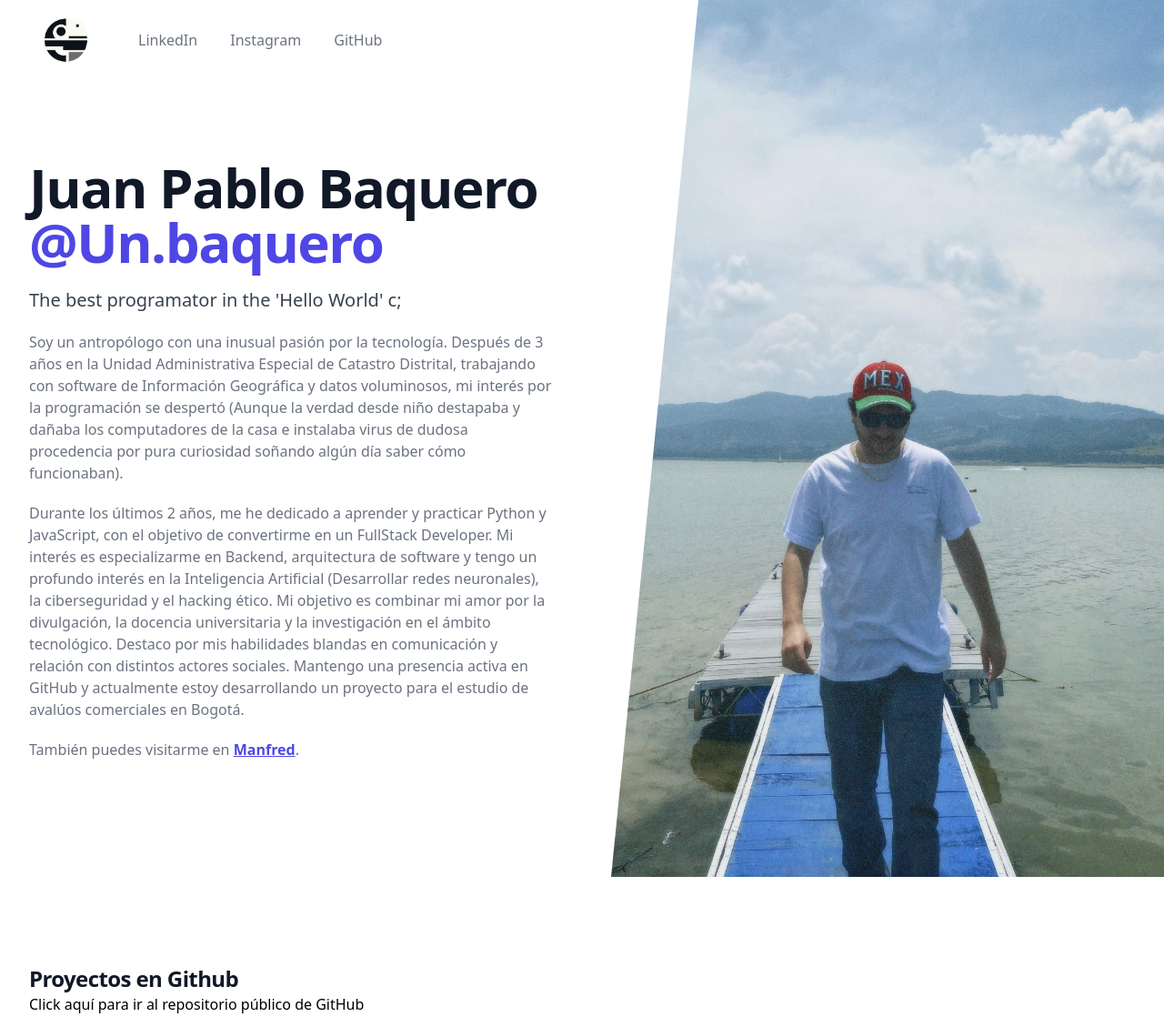
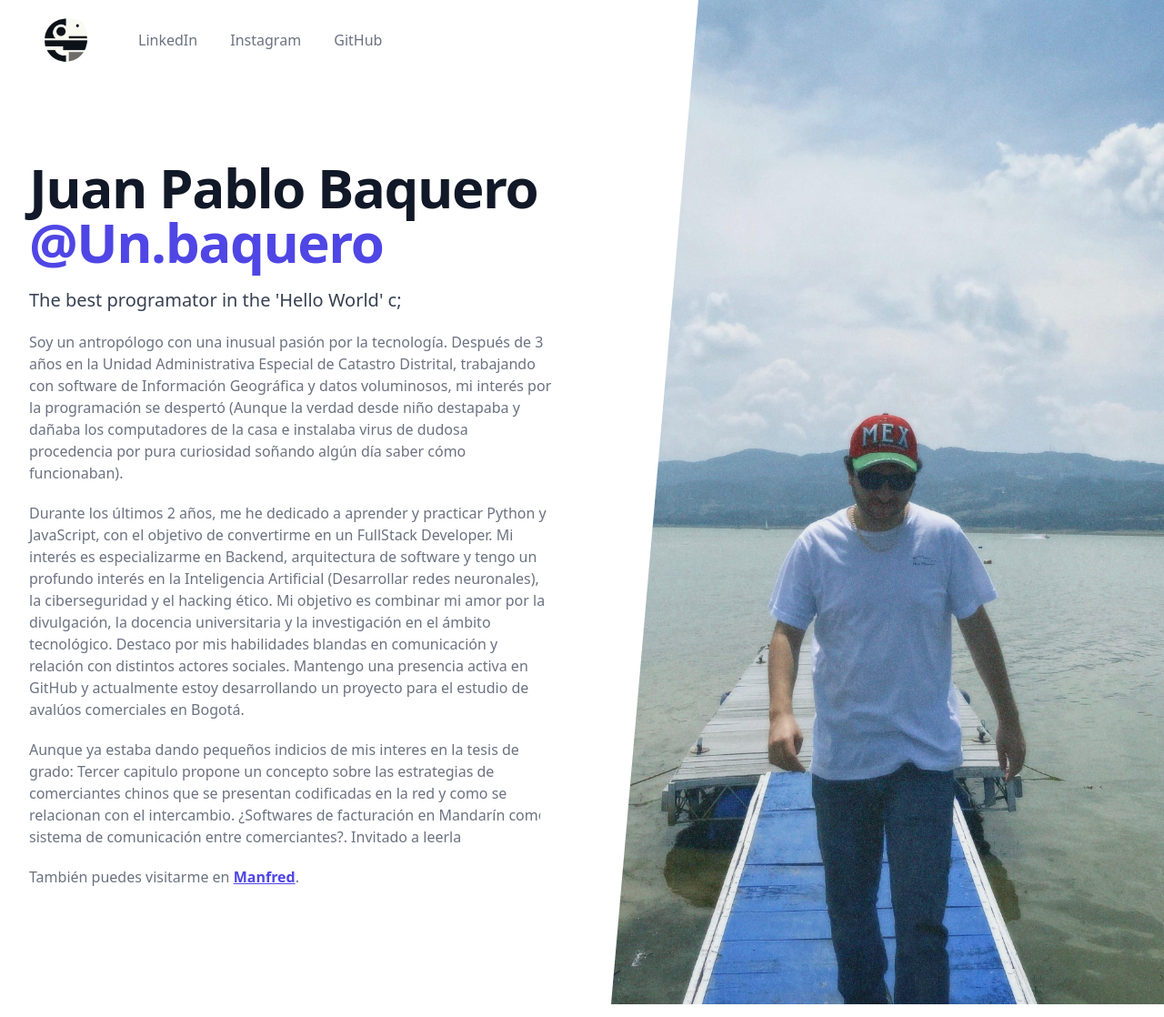
Before and after one commit to JuanBaquero99/Portafolio-Unbaquero, a plain HTML site: page index.html in a window 1280 px wide. Shown: the top 1118 px of the page at 91% size. Drawn offline with nearby package versions, Linux system fonts and the light colour scheme; no server answers.

Commit message:
Se actualiza bio

```diff
--- a/index.html
+++ b/index.html
@@ -87,6 +87,11 @@
                 Durante los últimos 2 años, me he dedicado a aprender y practicar Python y JavaScript, con el objetivo de convertirme en un FullStack Developer. Mi interés es especializarme en Backend, arquitectura de software y tengo un profundo interés en la Inteligencia Artificial (Desarrollar redes neuronales), la ciberseguridad y el hacking ético. Mi objetivo es combinar mi amor por la divulgación, la docencia universitaria y la investigación en el ámbito tecnológico. Destaco por mis habilidades blandas en comunicación y relación con distintos actores sociales. Mantengo una presencia activa en GitHub y actualmente estoy desarrollando un proyecto para el estudio de avalúos comerciales en Bogotá.
               </p>
 
+              <p class="mt-3 text-sm md:text-base text-gray-500 sm:mt-5 sm:text-sm sm:max-w-xl sm:mx-auto md:mt-5 lg:mx-0">
+
+              Aunque ya estaba dando pequeños indicios de mis interes en la tesis de grado: Tercer capitulo propone un concepto sobre las estrategias de comerciantes chinos que se presentan codificadas en la red y como se relacionan con el intercambio. ¿Softwares de facturación en Mandarín como sistema de comunicación entre comerciantes?. Invitado a leerla
+              </p>
+
               <!-- Enlace creativo -->
               <p class="mt-3 text-sm md:text-base text-gray-500 sm:mt-5 sm:text-sm sm:max-w-xl sm:mx-auto md:mt-5 lg:mx-0">
                 También puedes visitarme en
```
